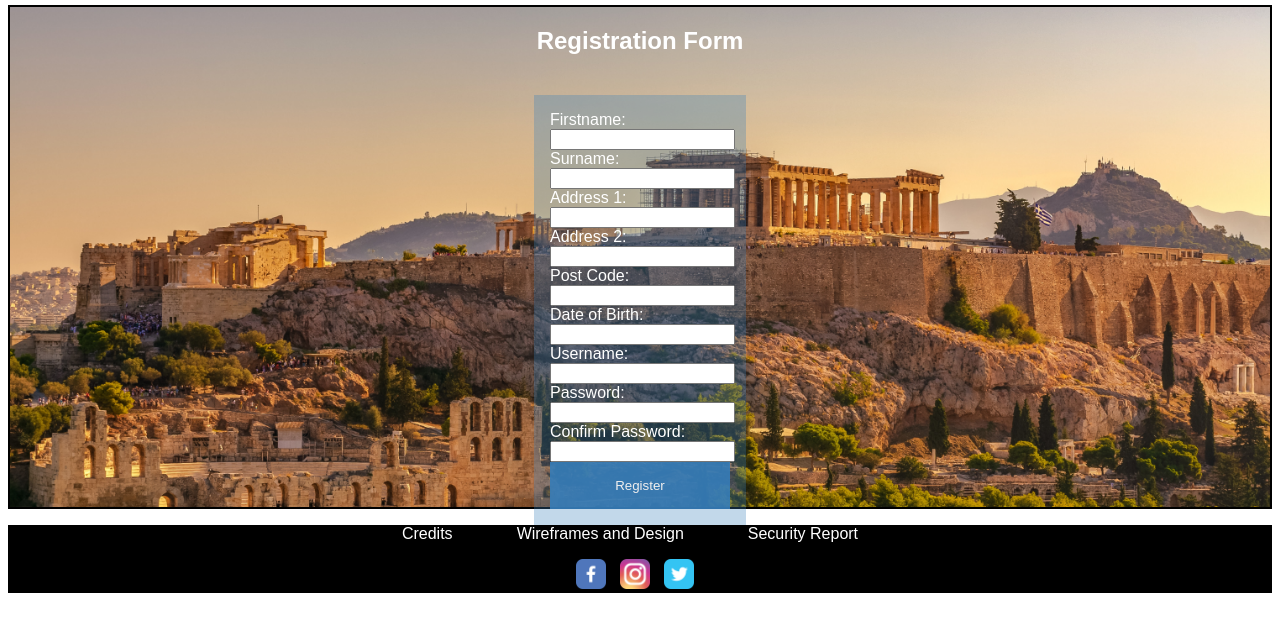
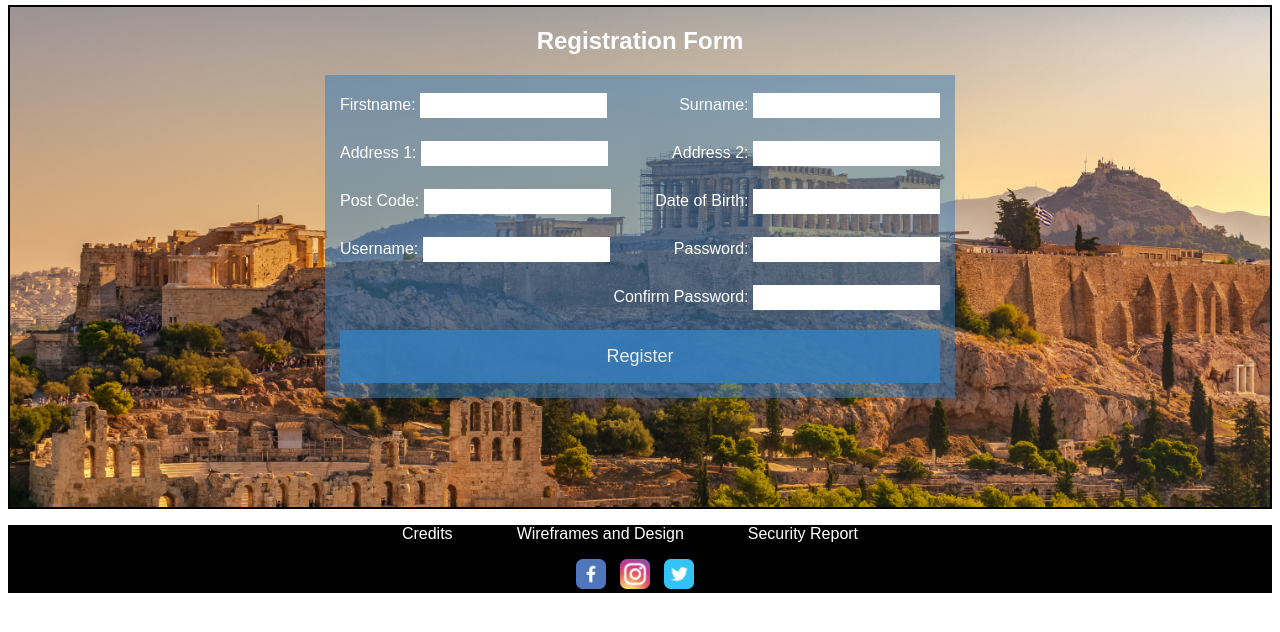
Before and after one commit to EM-src/Holiday_Booking_Website_Uni_Project, a PHP site: page /content/registrationForm.php in a window 1280 px wide. Shown: the part 168-800 px from the top of the page. Run offline with PHP 8.4, Linux system fonts and the light colour scheme.

Commit message:
Updated Styles.css

```diff
--- a/assets/stylesheets/styles.css
+++ b/assets/stylesheets/styles.css
@@ -108,7 +108,7 @@ main img {
 
 /*Footer style*/
 footer {
-  margin-top: 0px;
+  margin: auto;
   background-color: #000000;
   text-align: center;
   text-decoration: none;
@@ -130,6 +130,7 @@ footer a:hover {
   text-decoration: underline;
 }
 
+/*na mpoune stin akri aristera*/
 footer div img{
   width: 30px;
   height: 30px;
@@ -155,20 +156,43 @@ footer div img{
 }
 
 #regForm{
+  display: flex;
+  flex-wrap: wrap;
+  /*justify-content: center;
+  align-content: center;*/
   font-family: Arial, Helvetica, sans-serif;
   color: #FFFFFF;
-  /*text-align: left;*/
-  position: absolute;
-  right: 40%;/*positioning in the center of the screen*/
-  left: 40%;
-  margin: 20px;
-  max-width: 300px;
-  padding: 16px;
-  background: rgba(54, 125, 185, 0.3);/*opacity without affecting the text in the register form*/
+  margin: auto;
+  max-width: 600px;
+  padding: 15px;
+  background: rgba(54, 125, 185, 0.5); /*opacity without affecting the text in the register form*/
 }
 
-/* Set a style for the submit button */
+#regForm .col1{
+  margin-bottom: 20px;
+}
+
+#regForm .col2{
+  margin-bottom: 20px;
+  margin-left: auto;
+}
+
+/* Set a style for the submit button and input fields*/
+input[type=text], input[type=password] {
+  padding: 5px;
+  margin-top: 3px;
+  border: none;
+  background: #FFFFFF;
+}
+
+/*Optional*/
+input[type=text]:focus, input[type=password]:focus {
+  background-color: #DDDDDD;
+  outline: none;
+}
+
 .button {
+  font-size: large;
   background-color: #367DB9;
   color: white;
   padding: 16px 20px;
@@ -181,3 +205,15 @@ footer div img{
 .button:hover {
   opacity: 1;
 }
+
+/* Error style in Registration form */
+.errors{
+  font-family: Arial, Helvetica, sans-serif;
+  font-size: larger;
+  color: #FFFFFF;
+  background: rgba(54, 125, 185, 0.5);
+  max-width: 600px;
+  margin: auto;
+  padding: 15px;
+  margin-top: 20px;
+}
```
